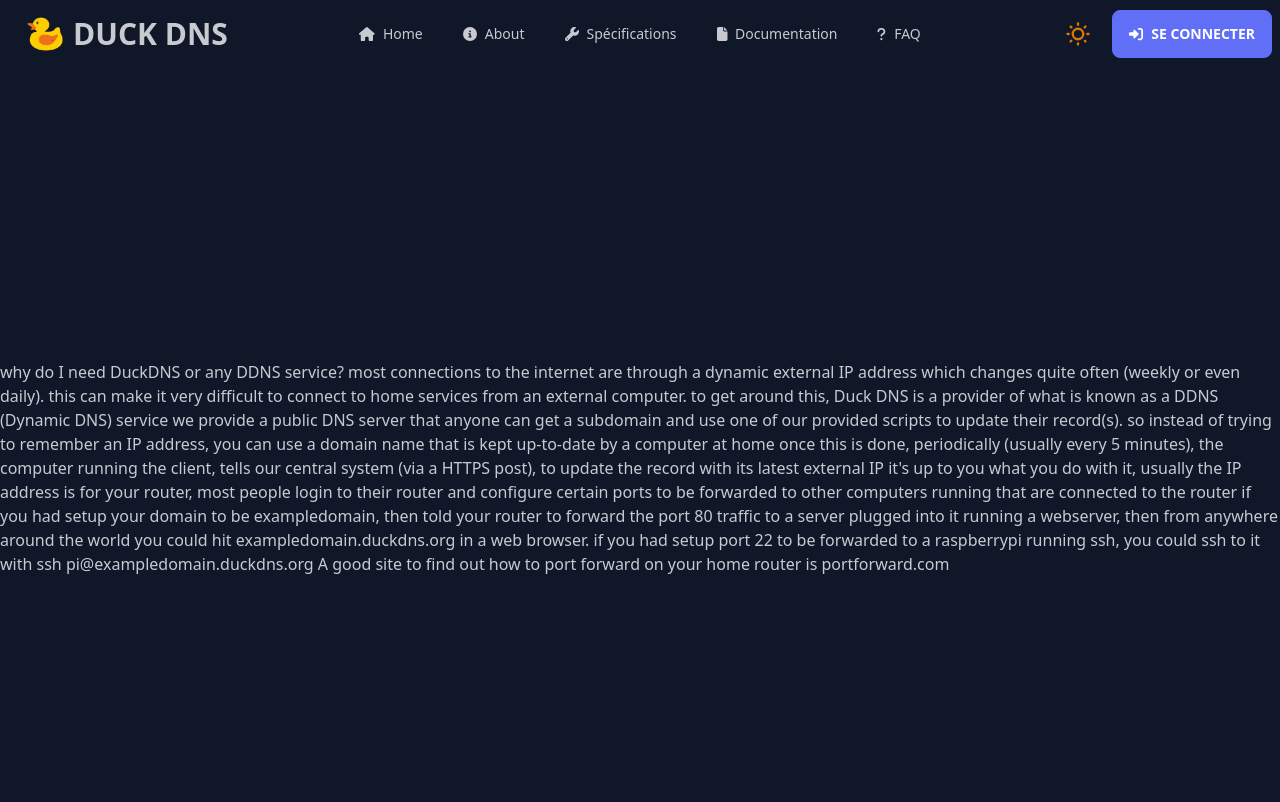
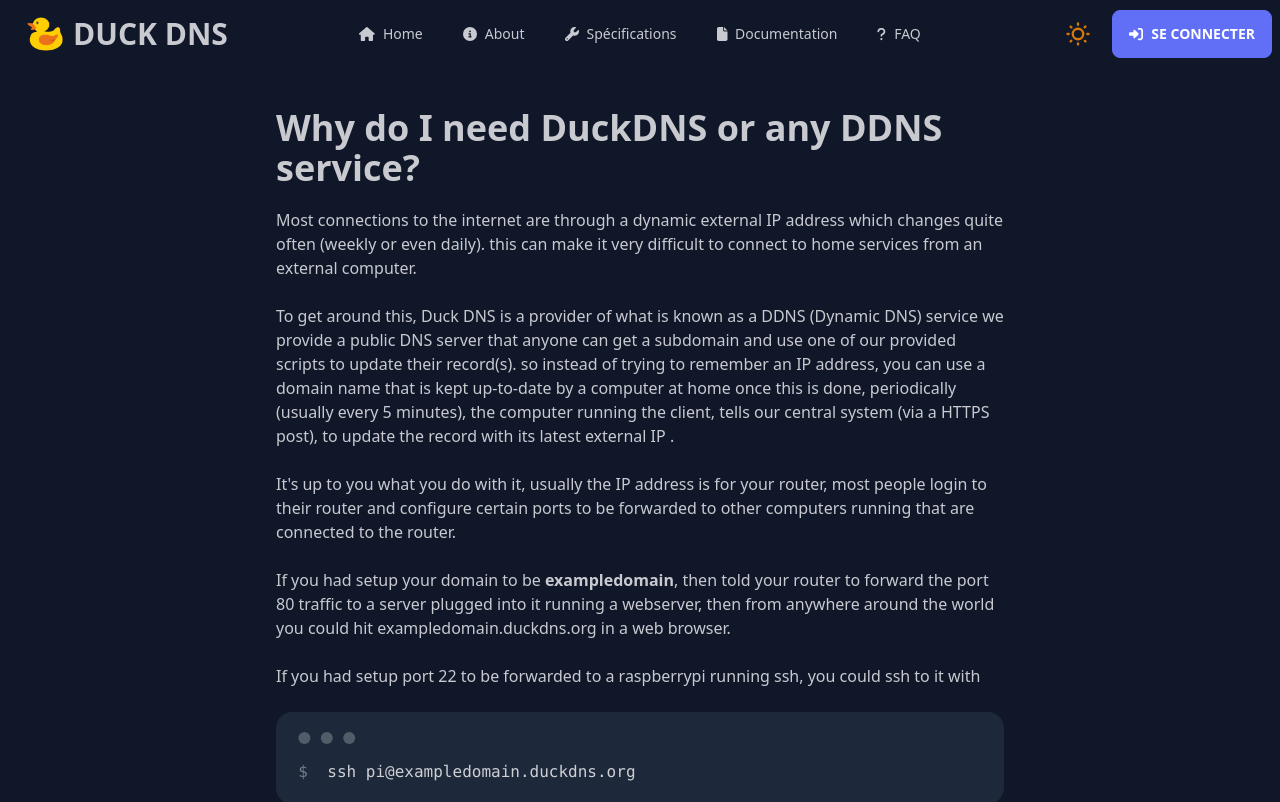
Before and after one commit to Foufou-exe/duckdns, a Vue app in the folder web/: page / in a window 1280 px wide. Shown: the top 802 px of the page. Built offline with nearby package versions, Linux system fonts and the light colour scheme.

Commit message:
✨ feat(VUEJS): EDIT
EDIT VUEJS

```diff
--- a/web/src/App.vue
+++ b/web/src/App.vue
@@ -1,9 +1,11 @@
 <template>
     <Navbar />
     <div class="flex min-h-screen items-center justify-center">
-      <router-view>
+      <div class="max-w-3xl mx-auto mt-5 p-5">
+        <router-view>
 
-      </router-view>
+        </router-view>
+      </div>
     </div>
     <Footer />
 
--- /dev/null
+++ b/web/src/components/IntroHome.vue
@@ -0,0 +1,12 @@
+<template>
+
+
+</template>
+
+<script>
+
+export default {
+    name: 'IntroHome',
+}
+
+</script>
--- /dev/null
+++ b/web/src/components/SectionHomeWhy.vue
@@ -0,0 +1,32 @@
+<template>
+
+<h1 class="text-4xl font-extrabold mb-5">Why do I need DuckDNS or any DDNS service?</h1>
+<p class="font-thin">
+    Most connections to the internet are through a dynamic external IP address which changes quite often (weekly or even daily).
+    this can make it very difficult to connect to home services from an external computer.
+    <br><br>
+    To get around this, Duck DNS is a provider of what is known as a DDNS (Dynamic DNS) service we provide a public DNS server that anyone can get a subdomain and use one of our provided scripts to update their record(s).
+    so instead of trying to remember an IP address, you can use a domain name that is kept up-to-date by a computer at home once this is done, periodically (usually every 5 minutes), the computer running the client, tells our central system (via a HTTPS post), to update the record with its latest external IP .
+    <br><br>
+    It's up to you what you do with it, usually the IP address is for your router, most people login to their router and configure certain ports to be forwarded to other computers running that are connected to the router.
+    <br><br>
+    If you had setup your domain to be <a class="font-bold">exampledomain</a>, then told your router to forward the port 80 traffic to a server plugged into it running a webserver, then from anywhere around the world you could hit exampledomain.duckdns.org in a web browser.
+    <br><br>
+    If you had setup port 22 to be forwarded to a raspberrypi running ssh, you could ssh to it with
+    <br><br>
+</p>
+<div class="mockup-code">
+    <pre data-prefix="$"><code>ssh pi@exampledomain.duckdns.org</code></pre>
+</div>
+<br>
+<a class="font-thin">A good site to find out how to port forward on your home router is <a href="https://portforward.com/" class="link">portforward.com</a></a>
+
+
+</template>
+
+<script>
+
+export default {
+    name: 'SectionHomeWhy',
+}
+</script>
--- a/web/src/views/Home.vue
+++ b/web/src/views/Home.vue
@@ -1,22 +1,10 @@
 <template>
-
-    why do I need DuckDNS or any DDNS service?
-most connections to the internet are through a dynamic external IP address which changes quite often (weekly or even daily).
-this can make it very difficult to connect to home services from an external computer.
-
-to get around this, Duck DNS is a provider of what is known as a DDNS (Dynamic DNS) service
-we provide a public DNS server that anyone can get a subdomain and use one of our provided scripts to update their record(s).
-so instead of trying to remember an IP address, you can use a domain name that is kept up-to-date by a computer at home
-
-once this is done, periodically (usually every 5 minutes), the computer running the client, tells our central system (via a HTTPS post), to update the record with its latest external IP
-
-it's up to you what you do with it, usually the IP address is for your router, most people login to their router and configure certain ports to be forwarded to other computers running that are connected to the router
-
-if you had setup your domain to be exampledomain, then told your router to forward the port 80 traffic to a server plugged into it running a webserver, then from anywhere around the world you could hit exampledomain.duckdns.org in a web browser.
-
-if you had setup port 22 to be forwarded to a raspberrypi running ssh, you could ssh to it with
-
-ssh pi@exampledomain.duckdns.org
-A good site to find out how to port forward on your home router is portforward.com
+    <IntroHome />
+    <SectionHomeWhy />
 
 </template>
+
+<script setup>
+import SectionHomeWhy from '../components/SectionHomeWhy.vue';
+import IntroHome from '../components/IntroHome.vue';
+</script>
--- a/web/src/views/TermsOfUse.vue
+++ b/web/src/views/TermsOfUse.vue
@@ -1,5 +1,5 @@
 <template>
-    <div class="max-w-3xl mx-auto mt-5 p-5">
+
     <h1 class="text-4xl font-extrabold mb-5">Terms of use</h1>
     <div class="alert alert-info mb-5">
         <svg xmlns="http://www.w3.org/2000/svg" fill="none" viewBox="0 0 24 24" class="stroke-current shrink-0 w-6 h-6"><path stroke-linecap="round" stroke-linejoin="round" stroke-width="2" d="M13 16h-1v-4h-1m1-4h.01M21 12a9 9 0 11-18 0 9 9 0 0118 0z"></path></svg>
@@ -28,11 +28,4 @@
         <p>10. In addition to Canadian law, you also agree to comply with all local laws that apply to your use of the Website Any questions related to these Terms of Use can be directed to <a class="underline" href="mailto:support@duckdns.org">support@duckdns.org</a></p>
     </div>
 
-
-    </div>
-
-
-
-
-
 </template>
```
Lines whose indentation alone changed are shown as unchanged.
